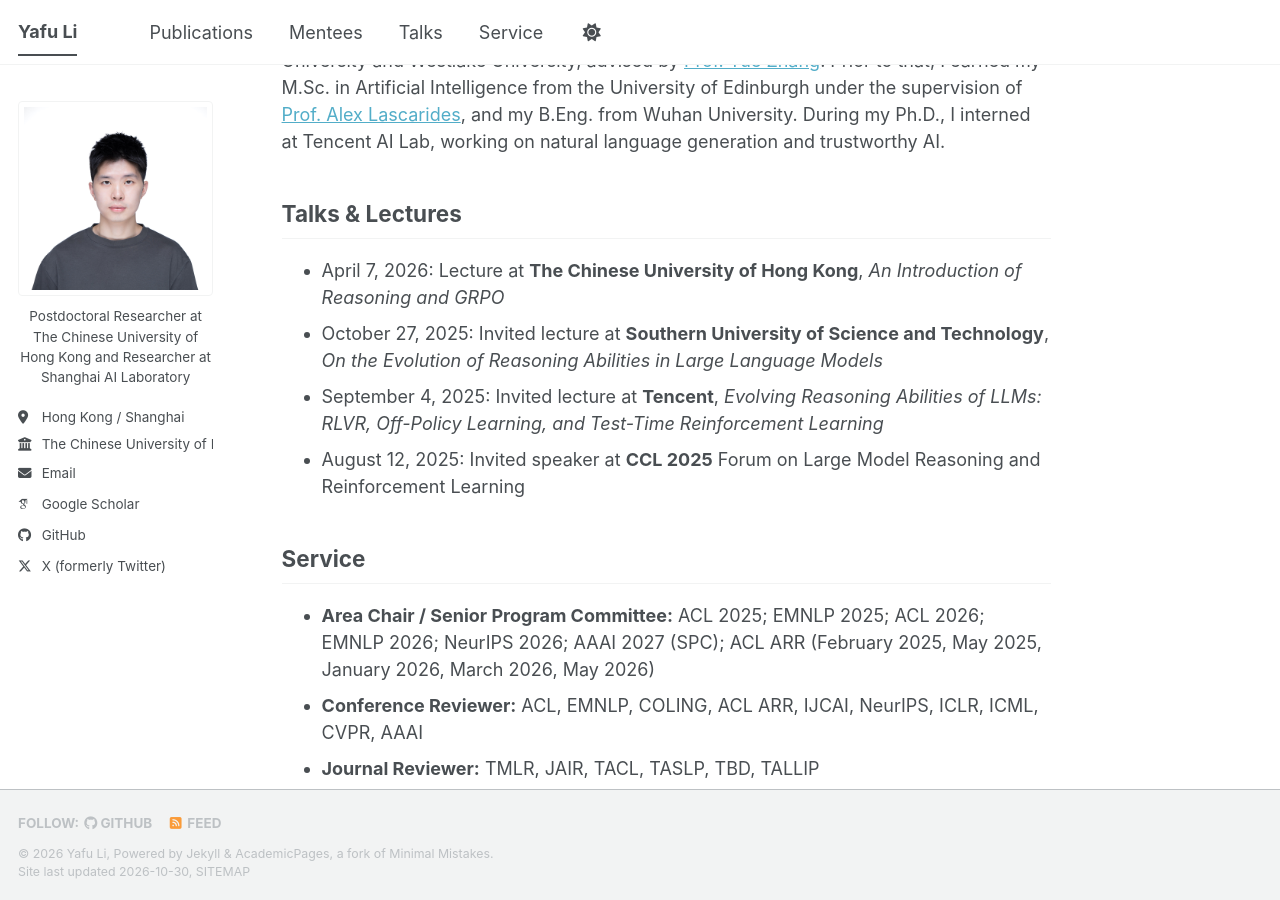
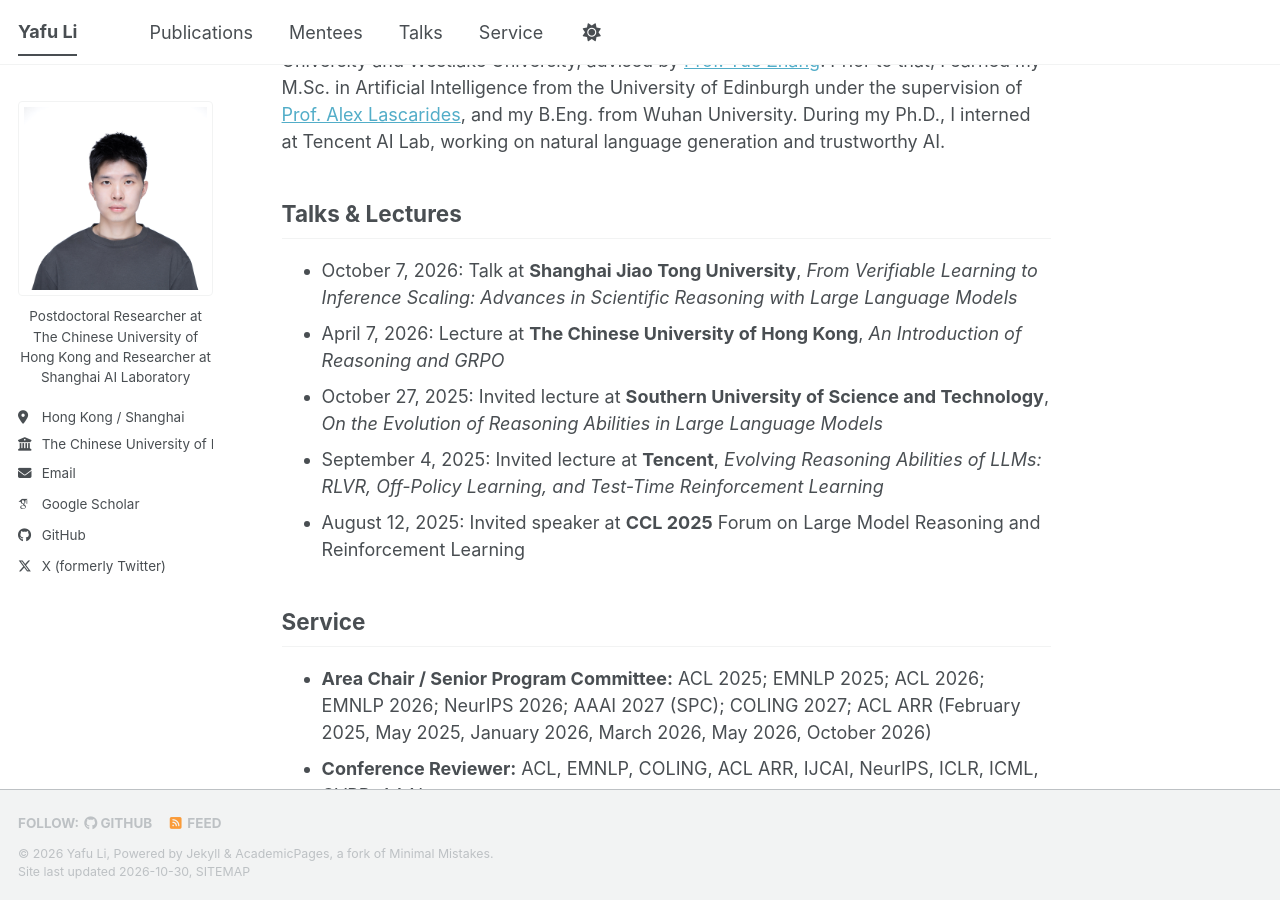
Before and after one commit to yafuly/yafuly.github.io, a Jekyll site: the page built from _pages/about.md, in a window 1280 px wide and 900 px high, scrolled down 505 px. Built offline with Jekyll 4.4.1, drawn with Linux system fonts in a browser that asks for light colours; some web fonts are replaced; a script bundle is joined from its source files by our own code; library files that are not in the unit come from our copies.

Commit message:
Update area chair service and October 2026 talk

```diff
--- a/_pages/about.md
+++ b/_pages/about.md
@@ -65,6 +65,7 @@ I received my Ph.D. in Computer Science through a joint program between Zhejiang
 
 <h2 id="talks">Talks & Lectures</h2>
 
+- October 7, 2026: Talk at **Shanghai Jiao Tong University**, *From Verifiable Learning to Inference Scaling: Advances in Scientific Reasoning with Large Language Models*
 - April 7, 2026: Lecture at **The Chinese University of Hong Kong**, *An Introduction of Reasoning and GRPO*
 - October 27, 2025: Invited lecture at **Southern University of Science and Technology**, *On the Evolution of Reasoning Abilities in Large Language Models*
 - September 4, 2025: Invited lecture at **Tencent**, *Evolving Reasoning Abilities of LLMs: RLVR, Off-Policy Learning, and Test-Time Reinforcement Learning*
@@ -72,6 +73,6 @@ I received my Ph.D. in Computer Science through a joint program between Zhejiang
 
 <h2 id="service">Service</h2>
 
-- **Area Chair / Senior Program Committee:** ACL 2025; EMNLP 2025; ACL 2026; EMNLP 2026; NeurIPS 2026; AAAI 2027 (SPC); ACL ARR (February 2025, May 2025, January 2026, March 2026, May 2026)
+- **Area Chair / Senior Program Committee:** ACL 2025; EMNLP 2025; ACL 2026; EMNLP 2026; NeurIPS 2026; AAAI 2027 (SPC); COLING 2027; ACL ARR (February 2025, May 2025, January 2026, March 2026, May 2026, October 2026)
 - **Conference Reviewer:** ACL, EMNLP, COLING, ACL ARR, IJCAI, NeurIPS, ICLR, ICML, CVPR, AAAI
 - **Journal Reviewer:** TMLR, JAIR, TACL, TASLP, TBD, TALLIP
```
